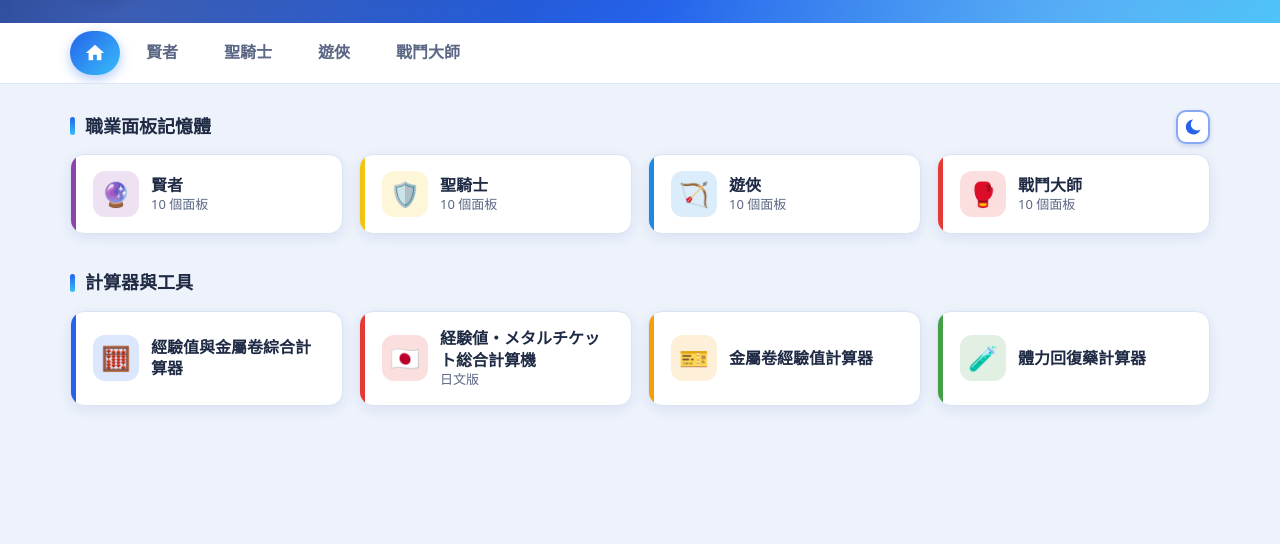
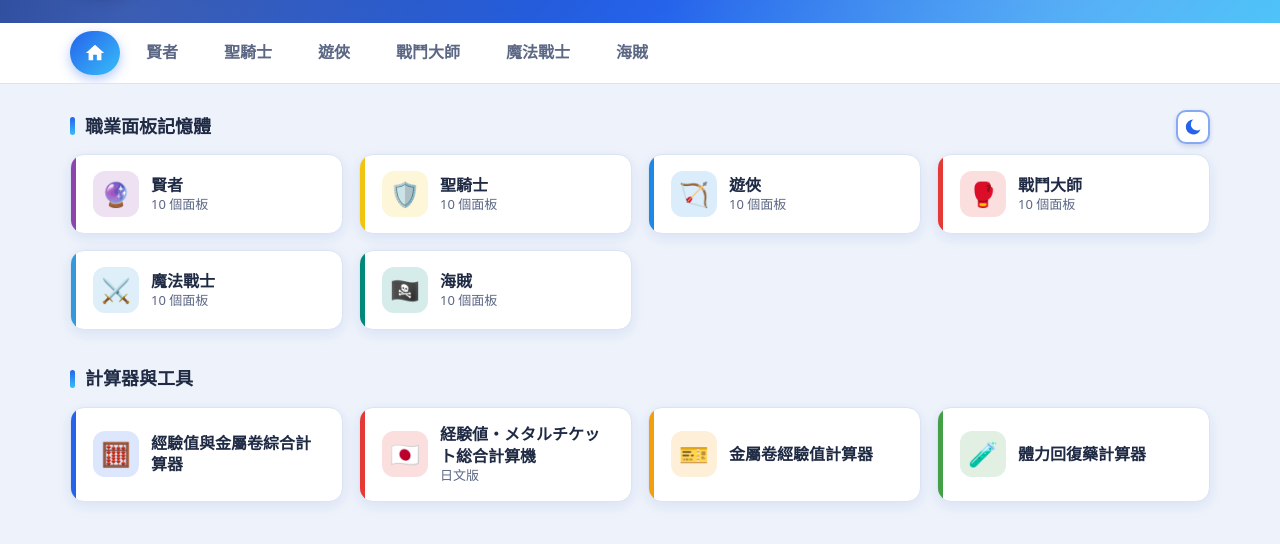
Before and after one commit to TerryChen0518/DQSG, a plain HTML site: page index.html in a window 1280 px wide. Shown: the part 100-644 px from the top of the page. Drawn offline with Linux system fonts and the light colour scheme.

Commit message:
擴充魔法戰士&海賊

```diff
--- a/data/panels.json
+++ b/data/panels.json
@@ -1070,6 +1070,346 @@
           ]
         }
       ]
+    },
+    {
+      "id": "magicalwarrior",
+      "name": "魔法戰士",
+      "panels": [
+        {
+          "name": "記憶體面板 1",
+          "effects": [
+            "未知",
+            "未知",
+            "未知",
+            "未知"
+          ],
+          "conditions": [
+            "COST 10以上",
+            "COST 30以上",
+            "COST 50以上",
+            "COST 70以上"
+          ],
+          "color": "yellow",
+          "memories": [
+          ]
+        },
+        {
+          "name": "記憶體面板 2",
+          "effects": [
+            "未知",
+            "未知",
+            "未知",
+            "未知"
+          ],
+          "conditions": [
+            "COST 10以上",
+            "COST 30以上",
+            "COST 50以上",
+            "COST 70以上"
+          ],
+          "color": "red",
+          "memories": [
+          ]
+        },
+        {
+          "name": "記憶體面板 3",
+          "effects": [
+            "未知",
+            "未知"
+          ],
+          "conditions": [
+            "未知",
+            "未知"
+          ],
+          "color": "yellow",
+          "memories": [
+          ]
+        },
+        {
+          "name": "記憶體面板 4",
+          "effects": [
+            "未知",
+            "未知"
+          ],
+          "conditions": [
+            "未知",
+            "未知"
+          ],
+          "color": "red",
+          "memories": [
+          ]
+        },
+        {
+          "name": "記憶體面板 5",
+          "effects": [
+            "未知",
+            "未知",
+            "未知"
+          ],
+          "conditions": [
+            "未知",
+            "未知",
+            "未知"
+          ],
+          "color": "red",
+          "memories": [
+          ]
+        },
+        {
+          "name": "記憶體面板 6",
+          "effects": [
+            "未知",
+            "未知",
+            "未知"
+          ],
+          "conditions": [
+            "未知",
+            "未知",
+            "未知"
+          ],
+          "color": "yellow",
+          "memories": [
+          ]
+        },
+        {
+          "name": "記憶體面板 7",
+          "effects": [
+            "未知",
+            "未知",
+            "未知"
+          ],
+          "conditions": [
+            "未知",
+            "未知",
+            "未知"
+          ],
+          "color": "red",
+          "memories": [
+          ]
+        },
+        {
+          "name": "記憶體面板 8",
+          "effects": [
+            "未知",
+            "未知",
+            "未知"
+          ],
+          "conditions": [
+            "未知",
+            "未知",
+            "未知"
+          ],
+          "color": "yellow",
+          "memories": [
+          ]
+        },
+        {
+          "name": "記憶體面板 9",
+          "effects": [
+            "未知",
+            "未知",
+            "未知",
+            "未知"
+          ],
+          "conditions": [
+            "未知",
+            "未知",
+            "未知",
+            "未知"
+          ],
+          "color": "red",
+          "memories": [
+          ]
+        },
+        {
+          "name": "記憶體面板 10",
+          "effects": [
+            "未知",
+            "未知",
+            "未知",
+            "未知"
+          ],
+          "conditions": [
+            "未知",
+            "未知",
+            "未知",
+            "未知"
+          ],
+          "color": "yellow",
+          "memories": [
+          ]
+        }
+      ]
+    },
+    {
+      "id": "pirate",
+      "name": "海賊",
+      "panels": [
+        {
+          "name": "記憶體面板 1",
+          "effects": [
+            "未知",
+            "未知",
+            "未知",
+            "未知"
+          ],
+          "conditions": [
+            "COST 10以上",
+            "COST 30以上",
+            "COST 50以上",
+            "COST 70以上"
+          ],
+          "color": "yellow",
+          "memories": [
+          ]
+        },
+        {
+          "name": "記憶體面板 2",
+          "effects": [
+            "未知",
+            "未知",
+            "未知",
+            "未知"
+          ],
+          "conditions": [
+            "COST 10以上",
+            "COST 30以上",
+            "COST 50以上",
+            "COST 70以上"
+          ],
+          "color": "red",
+          "memories": [
+          ]
+        },
+        {
+          "name": "記憶體面板 3",
+          "effects": [
+            "未知",
+            "未知"
+          ],
+          "conditions": [
+            "未知",
+            "未知"
+          ],
+          "color": "yellow",
+          "memories": [
+          ]
+        },
+        {
+          "name": "記憶體面板 4",
+          "effects": [
+            "未知",
+            "未知"
+          ],
+          "conditions": [
+            "未知",
+            "未知"
+          ],
+          "color": "red",
+          "memories": [
+          ]
+        },
+        {
+          "name": "記憶體面板 5",
+          "effects": [
+            "未知",
+            "未知",
+            "未知"
+          ],
+          "conditions": [
+            "未知",
+            "未知",
+            "未知"
+          ],
+          "color": "red",
+          "memories": [
+          ]
+        },
+        {
+          "name": "記憶體面板 6",
+          "effects": [
+            "未知",
+            "未知",
+            "未知"
+          ],
+          "conditions": [
+            "未知",
+            "未知",
+            "未知"
+          ],
+          "color": "yellow",
+          "memories": [
+          ]
+        },
+        {
+          "name": "記憶體面板 7",
+          "effects": [
+            "未知",
+            "未知",
+            "未知"
+          ],
+          "conditions": [
+            "未知",
+            "未知",
+            "未知"
+          ],
+          "color": "red",
+          "memories": [
+          ]
+        },
+        {
+          "name": "記憶體面板 8",
+          "effects": [
+            "未知",
+            "未知",
+            "未知"
+          ],
+          "conditions": [
+            "未知",
+            "未知",
+            "未知"
+          ],
+          "color": "yellow",
+          "memories": [
+          ]
+        },
+        {
+          "name": "記憶體面板 9",
+          "effects": [
+            "未知",
+            "未知",
+            "未知",
+            "未知"
+          ],
+          "conditions": [
+            "未知",
+            "未知",
+            "未知",
+            "未知"
+          ],
+          "color": "red",
+          "memories": [
+          ]
+        },
+        {
+          "name": "記憶體面板 10",
+          "effects": [
+            "未知",
+            "未知",
+            "未知",
+            "未知"
+          ],
+          "conditions": [
+            "未知",
+            "未知",
+            "未知",
+            "未知"
+          ],
+          "color": "yellow",
+          "memories": [
+          ]
+        }
+      ]
     }
   ]
 }
--- a/index.html
+++ b/index.html
@@ -80,6 +80,8 @@ const CLASS_STYLE = {
 	paladin: { icon: "🛡️", accent: "#f1c40f" },
 	ranger: { icon: "🏹", accent: "#1e88e5" },
 	battlemaster: { icon: "🥊", accent: "#e53935" },
+	magicalwarrior: { icon: "⚔️", accent: "#3498db" },
+    pirate: { icon: "🏴‍☠️", accent: "#00897b" },
 };
 
 const TOOLS = [
```
